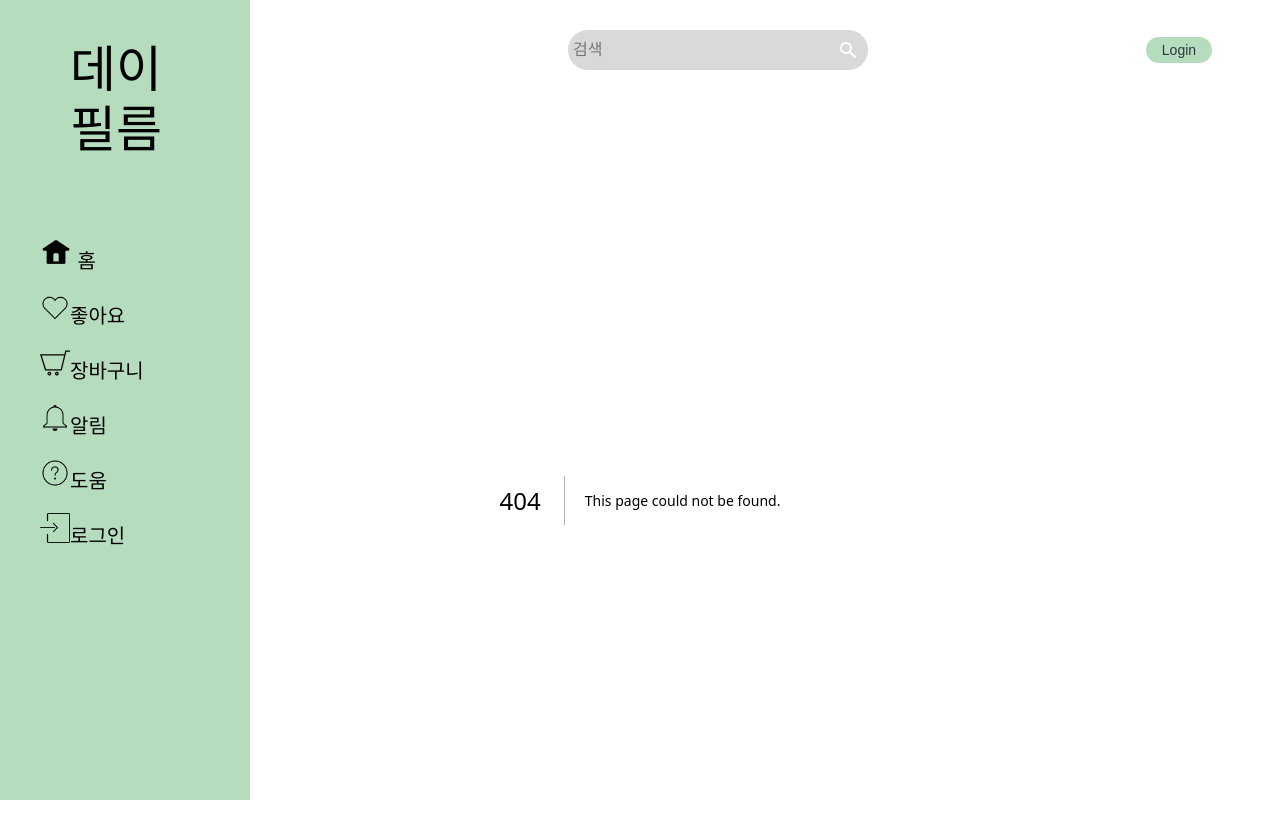
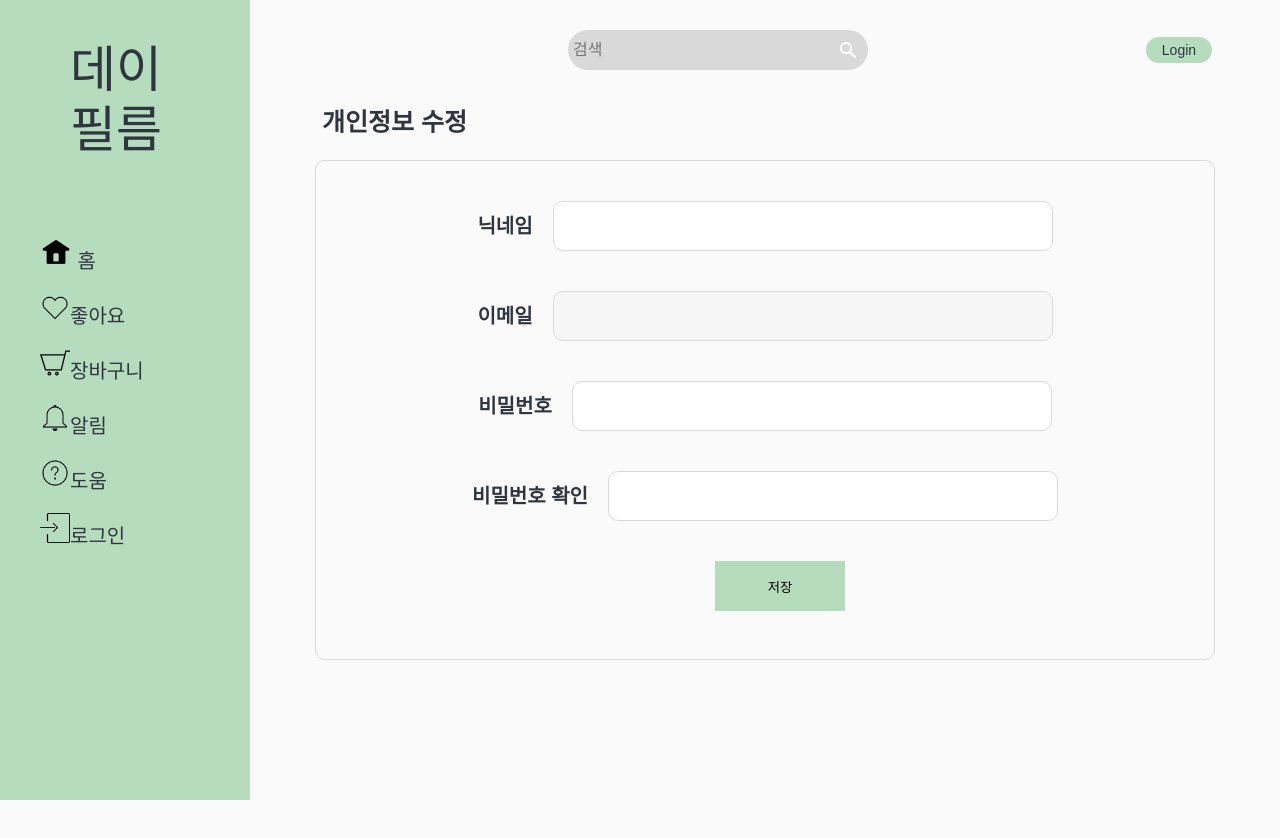
Before and after one commit to hyemimi/black-rabbit, a Next.js app: page /editInfo in a window 1280 px wide. Before the commit this address had no page. Shown: the top 838 px of the page. After the commit the page ends 800 px from the top, so only its background shows below. Built offline with nearby package versions, Linux system fonts and the light colour scheme.

Commit message:
feat : 개인정보 수정 페이지

```diff
--- /dev/null
+++ b/pages/editInfo.tsx
@@ -0,0 +1,105 @@
+import { TitleDiv } from "@/components/common/TitleDiv";
+import { Wrapper } from "@/components/common/Wrapper";
+import { Box, BoxInput } from "@/components/common/Box";
+import { useForm } from "react-hook-form";
+import styled from "styled-components";
+import { useRef } from "react";
+interface FormData {
+  nickname: string;
+  userID: string;
+  userPW: string;
+  confirmPW: string;
+}
+
+export default function edit() {
+  const {
+    register,
+    handleSubmit,
+    setValue,
+    watch,
+    formState: { errors },
+  } = useForm<FormData>();
+  const password = useRef<any>();
+  password.current = watch("userPW", "");
+  const handleValid = ({ userID, userPW, nickname, confirmPW }: FormData) => {
+    //Api 호출
+    setValue("nickname", "");
+    setValue("userID", "");
+    setValue("userPW", "");
+    setValue("confirmPW", "");
+  };
+  return (
+    <Wrapper>
+      <TitleDiv>
+        <h1>개인정보 수정</h1>
+      </TitleDiv>
+
+      <Box height="500px" as="form" onSubmit={handleSubmit(handleValid)}>
+        <Row>
+          <H1>닉네임</H1>
+          <BoxInput
+            {...register("nickname", {
+              required: "닉네임을 입력해주세요",
+              maxLength: { value: 6, message: "6글자 이상 입력해주세요" },
+            })}
+            width="500px"
+            height="50px"
+          />
+        </Row>
+        <Row>
+          <H1>이메일</H1>
+          <BoxInput disabled width="500px" height="50px" />
+        </Row>
+
+        <Row>
+          <H1>비밀번호</H1>
+          <BoxInput
+            {...register("userPW", {
+              required: "패스워드를 입력해주세요",
+              minLength: { value: 5, message: "5글자 이상 입력해주세요" },
+            })}
+            type="password"
+            width="480px"
+            height="50px"
+          />
+        </Row>
+        {errors.userPW?.message}
+        <Row>
+          <H1>비밀번호 확인</H1>
+          <BoxInput
+            {...register("confirmPW", {
+              validate: (value) =>
+                value === password.current || "The passwords do not match",
+            })}
+            type="password"
+            width="450px"
+            height="50px"
+          />
+        </Row>
+        {errors.confirmPW?.message}
+
+        <Row>
+          <Button>저장</Button>
+        </Row>
+      </Box>
+    </Wrapper>
+  );
+}
+const Row = styled.div`
+  display: flex;
+  padding: 20px;
+  align-items: center;
+  justify-content: center;
+`;
+const H1 = styled.h1`
+  font-weight: bold;
+  font-size: 20px;
+`;
+const Button = styled.button`
+  background-color: ${(props) => props.theme.pointColor};
+  border: none;
+  margin-left: 30px;
+  height: 50px;
+  width: 130px;
+  cursor: pointer;
+`;
```
